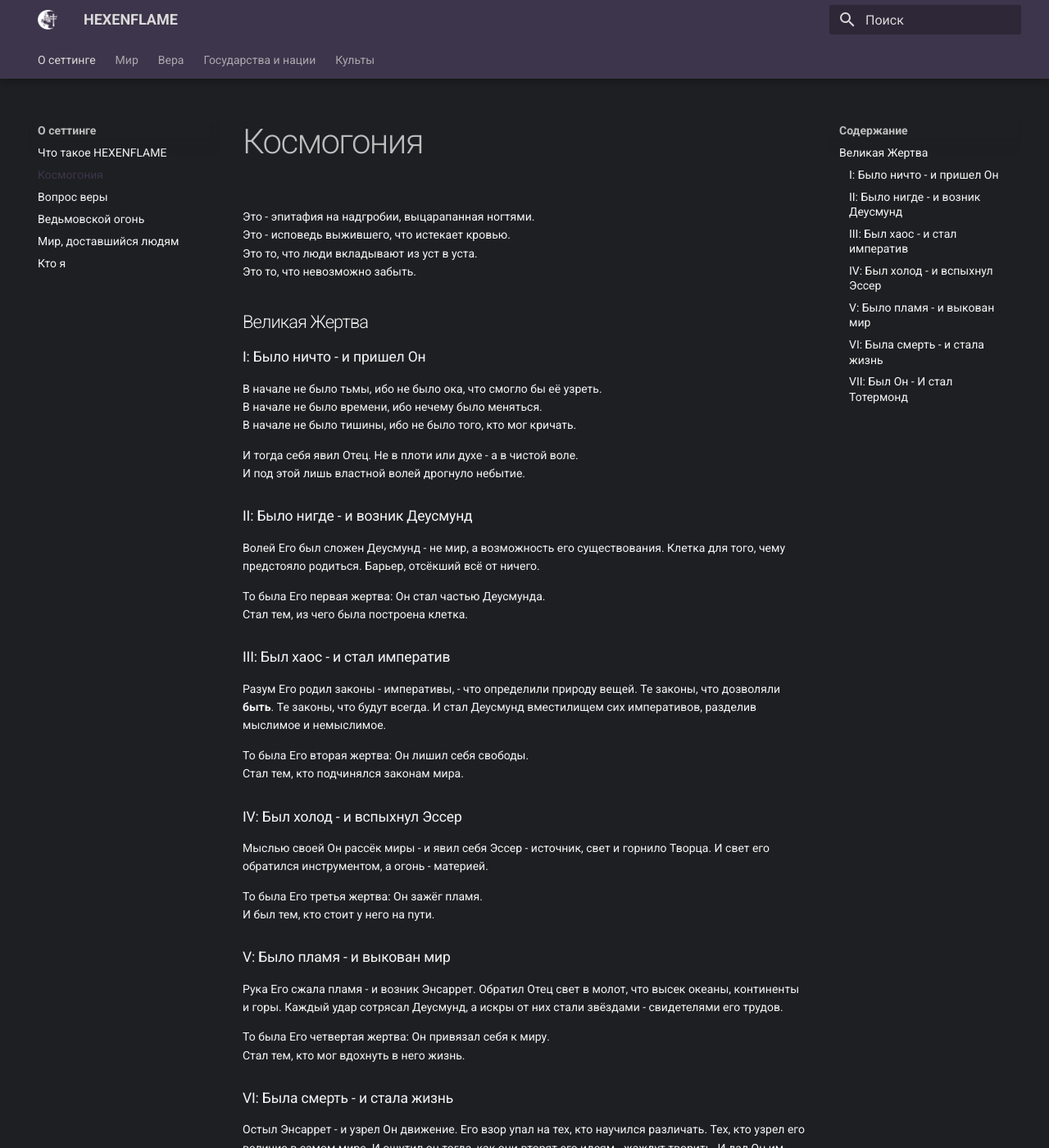
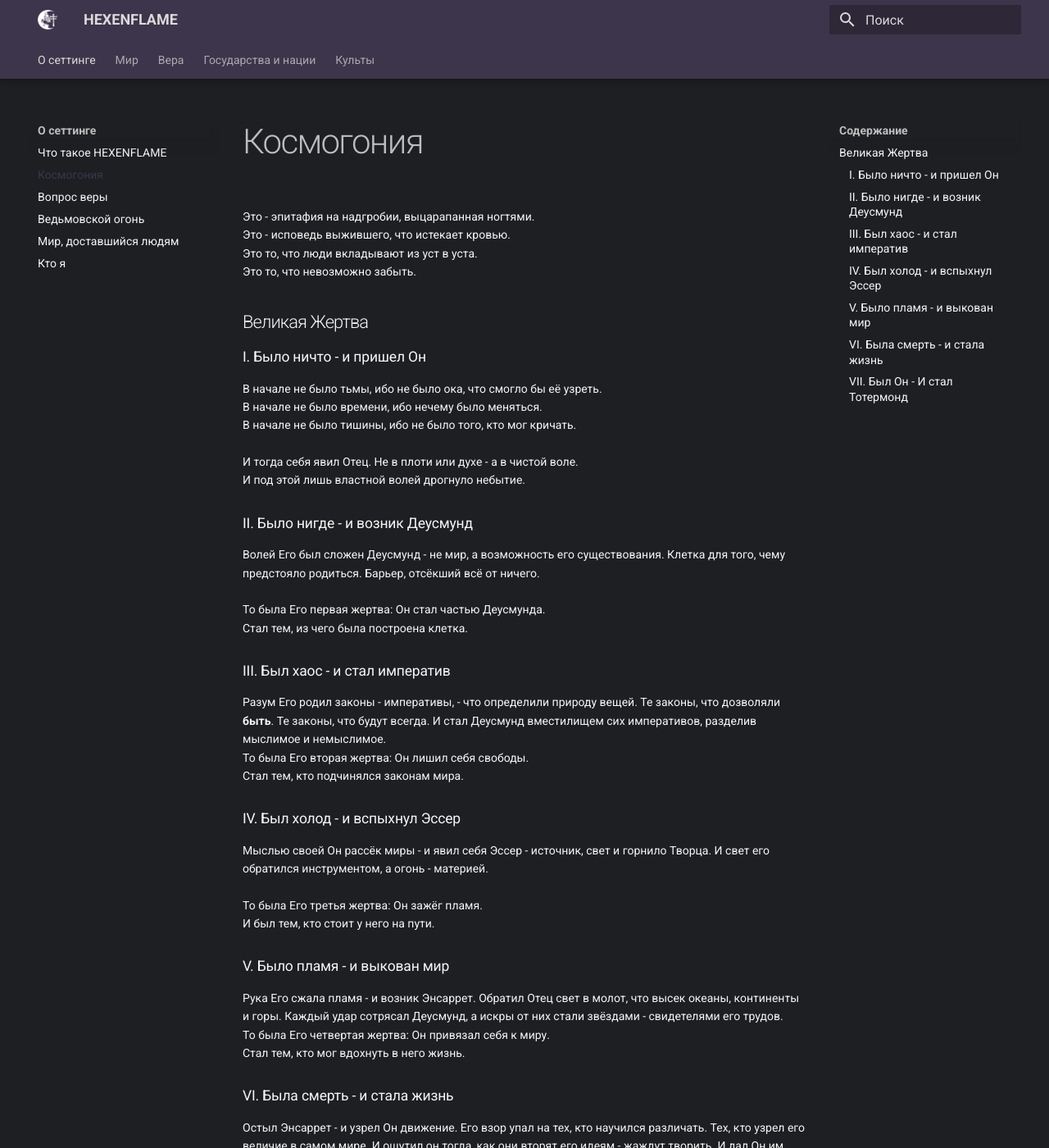
Before and after one commit to kiothesungod/hexenflame, an MkDocs documentation site: the page built from docs/start/about_cosmogony.md, in a window 1280 px wide and 1400 px high. Shown: the whole window at 82% size. Built offline with MkDocs 1.6.1 and Material for MkDocs 9.7.7, drawn with Linux system fonts in a browser that asks for light colours; some web fonts are replaced; some of the changed text lies outside the part shown.

Commit message:
Update about_cosmogony.md

```diff
--- a/docs/start/about_cosmogony.md
+++ b/docs/start/about_cosmogony.md
@@ -4,48 +4,47 @@
 Это то, что люди вкладывают из уст в уста.<br>
 Это то, что невозможно забыть.
 ## Великая Жертва
-### I: Было ничто - и пришел Он
+### I. Было ничто - и пришел Он
 В начале не было тьмы, ибо не было ока, что смогло бы её узреть.<br>
 В начале не было времени, ибо нечему было меняться.<br>
 В начале не было тишины, ибо не было того, кто мог кричать.<br>
-
-
+<br>
 И тогда себя явил Отец. Не в плоти или духе - а в чистой воле.<br>
 И под этой лишь властной волей дрогнуло небытие.<br>
-### II: Было нигде - и возник Деусмунд
+### II. Было нигде - и возник Деусмунд
 Волей Его был сложен Деусмунд - не мир, а возможность его существования. Клетка для того, чему предстояло родиться. Барьер, отсёкший всё от ничего.<br>
-
+<br>
 То была Его первая жертва: Он стал частью Деусмунда.<br>
 Стал тем, из чего была построена клетка.<br>
-### III: Был хаос - и стал императив
+### III. Был хаос - и стал императив
 Разум Его родил законы - императивы, - что определили природу вещей. Те законы, что дозволяли **быть**. Те законы, что будут всегда. И стал Деусмунд вместилищем сих императивов, разделив мыслимое и немыслимое.
-
+<br>
 То была Его вторая жертва: Он лишил себя свободы.<br>
 Стал тем, кто подчинялся законам мира.<br>
-### IV: Был холод - и вспыхнул Эссер
+### IV. Был холод - и вспыхнул Эссер
 Мыслью своей Он рассёк миры - и явил себя Эссер - источник, свет и горнило Творца. И свет его обратился инструментом, а огонь - материей.
-
+<br>
 То была Его третья жертва: Он зажёг пламя.<br>
 И был тем, кто стоит у него на пути. <br>
-### V: Было пламя - и выкован мир
+### V. Было пламя - и выкован мир
 Рука Его сжала пламя - и возник Энсаррет. Обратил Отец свет в молот, что высек океаны, континенты и горы. Каждый удар сотрясал Деусмунд, а искры от них стали звёздами - свидетелями его трудов.
-
+<br>
 То была Его четвертая жертва: Он привязал себя к миру.<br>
 Стал тем, кто мог вдохнуть в него жизнь.<br>
-### VI: Была смерть - и стала жизнь
+### VI. Была смерть - и стала жизнь
 Остыл Энсаррет - и узрел Он движение.
 Его взор упал на тех, кто научился различать. Тех, кто узрел его величие в самом мире. И ощутил он тогда, как они вторят его идеям - жаждут творить. И дал Он им искру.<br>
-
+<br>
 Искру, что стала пожаром.<br>
-
+<br>
 А пожар - маяком.<br>
-
+<br>
 То была Его пятая жертва: Он позволил себе любить.<br>
 И позволил призвать тех, кто всё разрушит.<br>
-### VII: Был Он - И стал Тотермонд
+### VII. Был Он - И стал Тотермонд
 Когда Они увидели зажжённый свет - стало слишком поздно. Они явились - не завоеватели, а звери. Голодные. Те, кто зовёт себя Старыми Богами.<br>
-
+<br>
 Они впились в Отца. Рвали на части, ибо тот был уязвим. И последней волей Его стала **величайшая из жертв** - ценой его бессмертной жизни, мир заволокла **Вуаль**.<br>
-
+<br>
 То была Его шестая жертва: Он убил себя, обратив божественность в щит.<br>
 Стал мрачным напоминанием о людском грехе.
```
